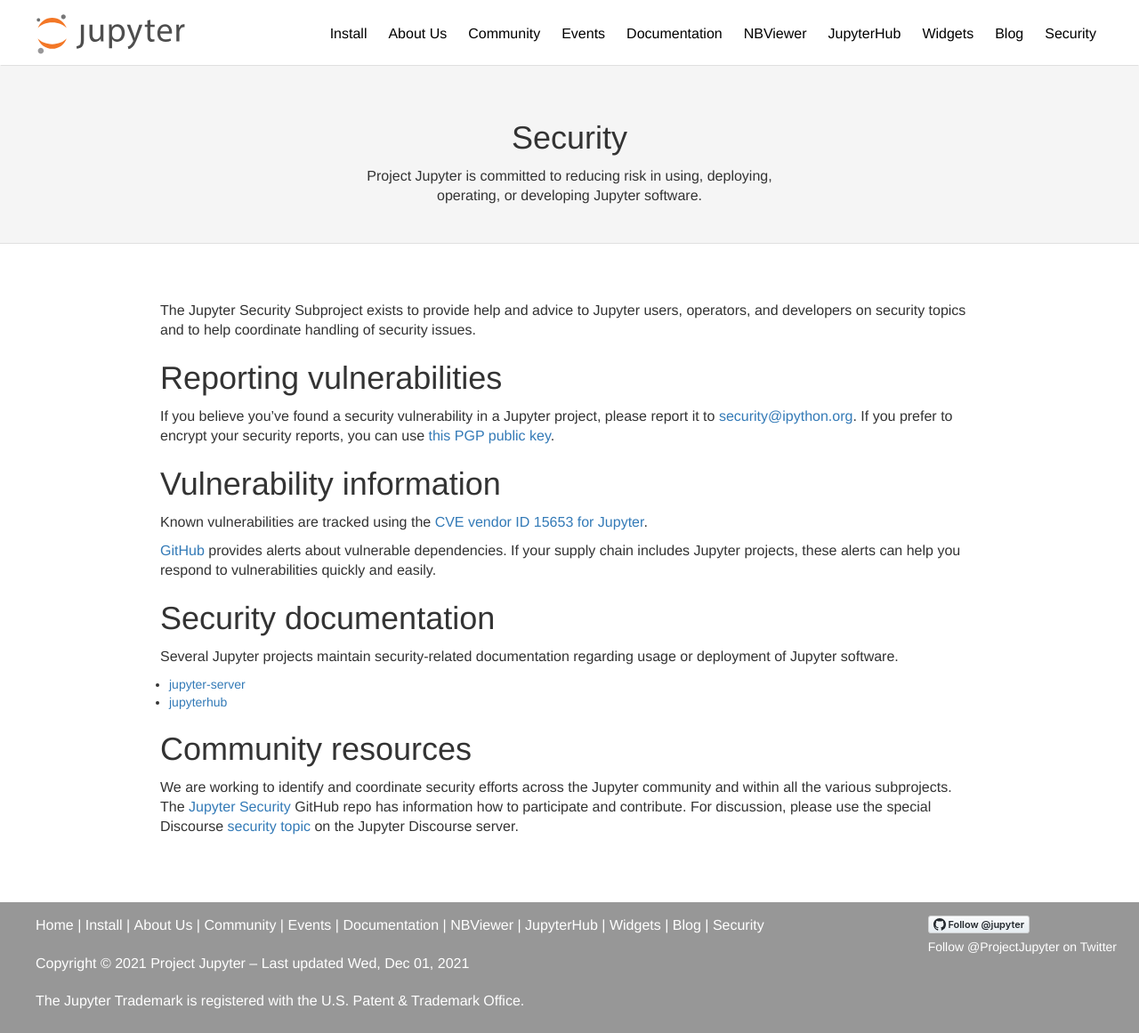
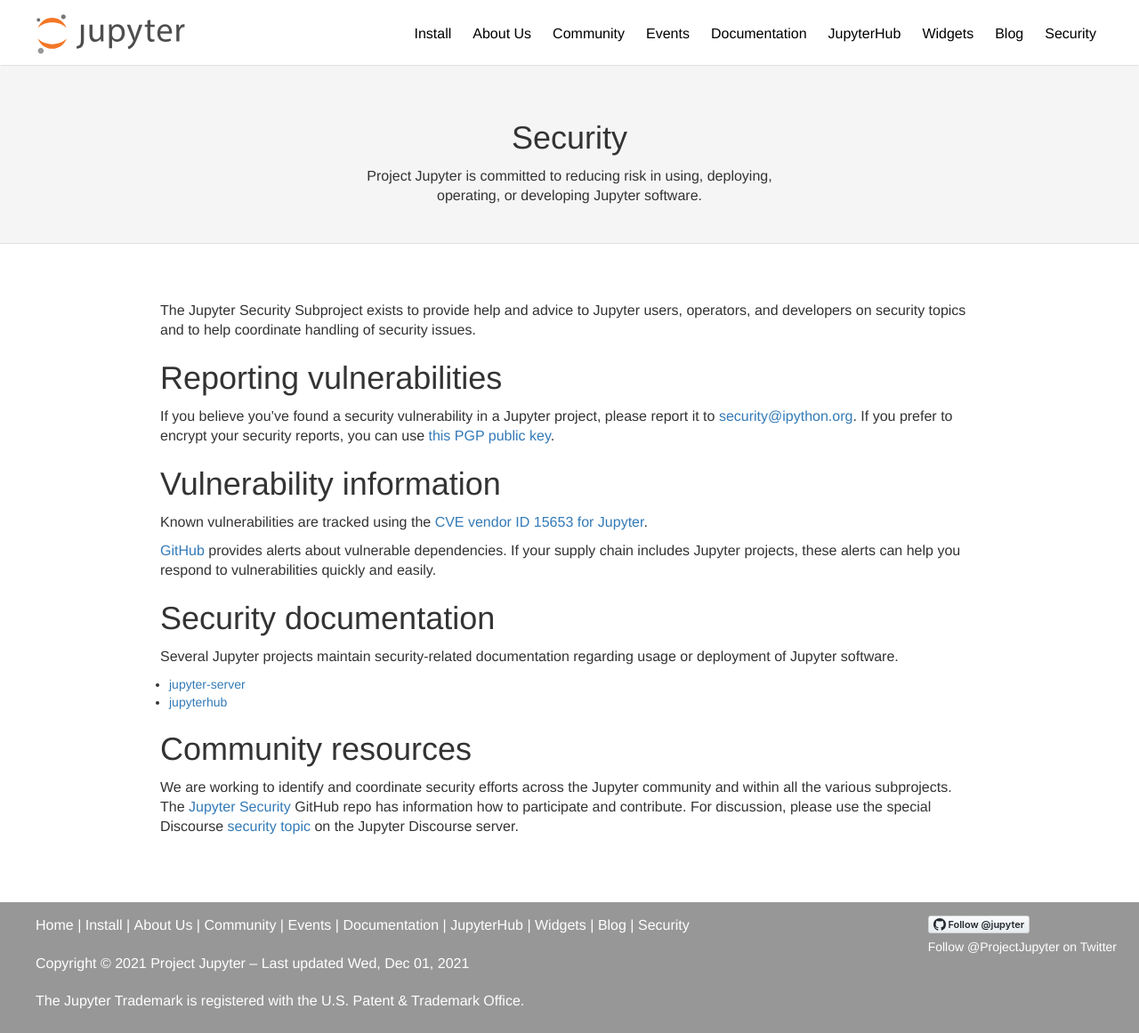
Before and after one commit to jupyter/jupyter.github.io, a Jekyll site: the page built from security.md, in a window 1280 px wide and 1161 px high. Shown: the whole window at 89% size. Built offline with Jekyll 4.4.1, drawn with Linux system fonts in a browser that asks for light colours.

Commit message:
Cut NBViewer from the nav

```diff
--- a/_data/nav.yml
+++ b/_data/nav.yml
@@ -7,9 +7,6 @@
     - title: Events
       url: /events
     - Documentation
-    - title: NBViewer
-      url: https://nbviewer.jupyter.org
-      newpage: true
     - JupyterHub
     - Widgets
     - title: Blog
```
